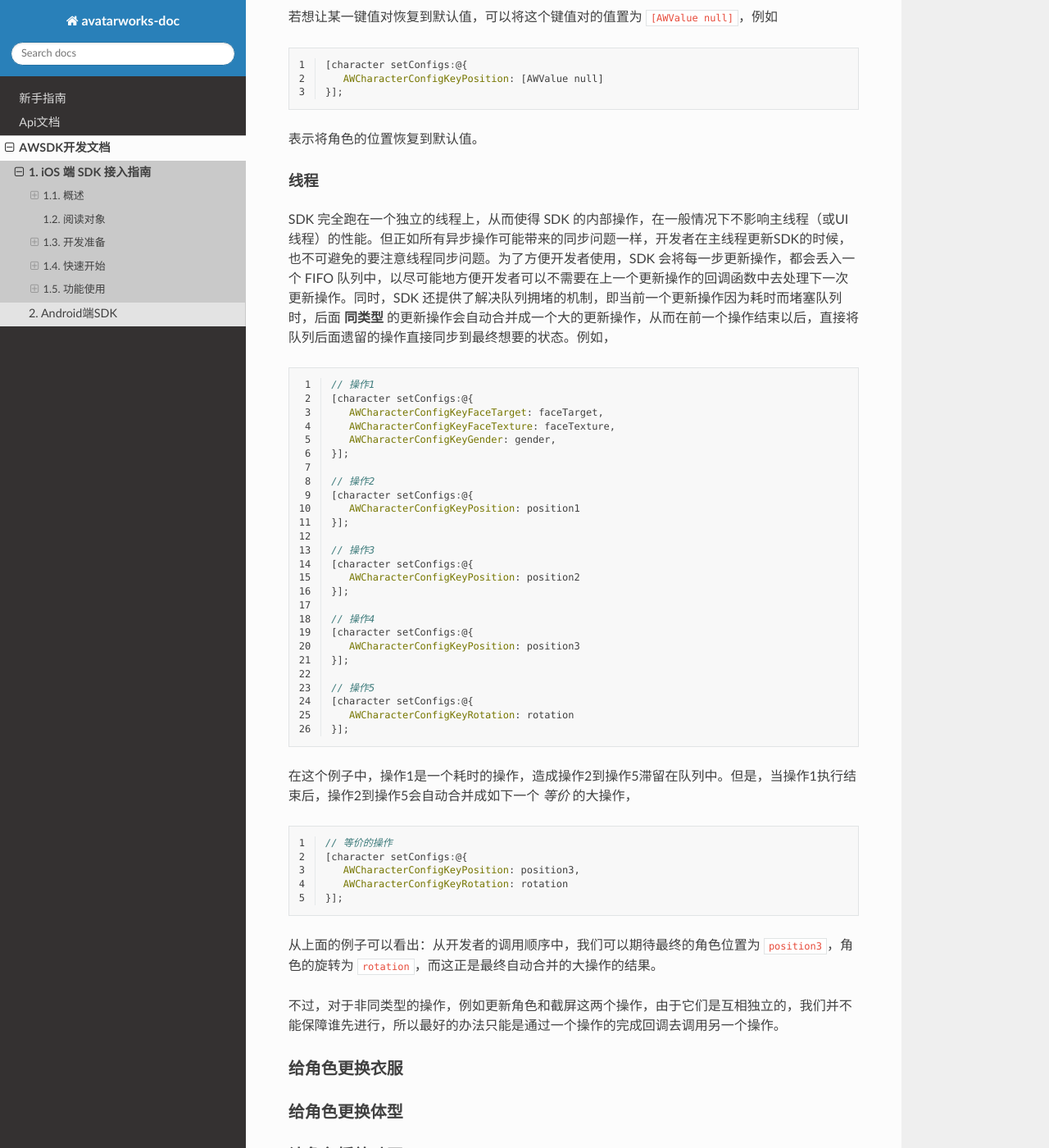
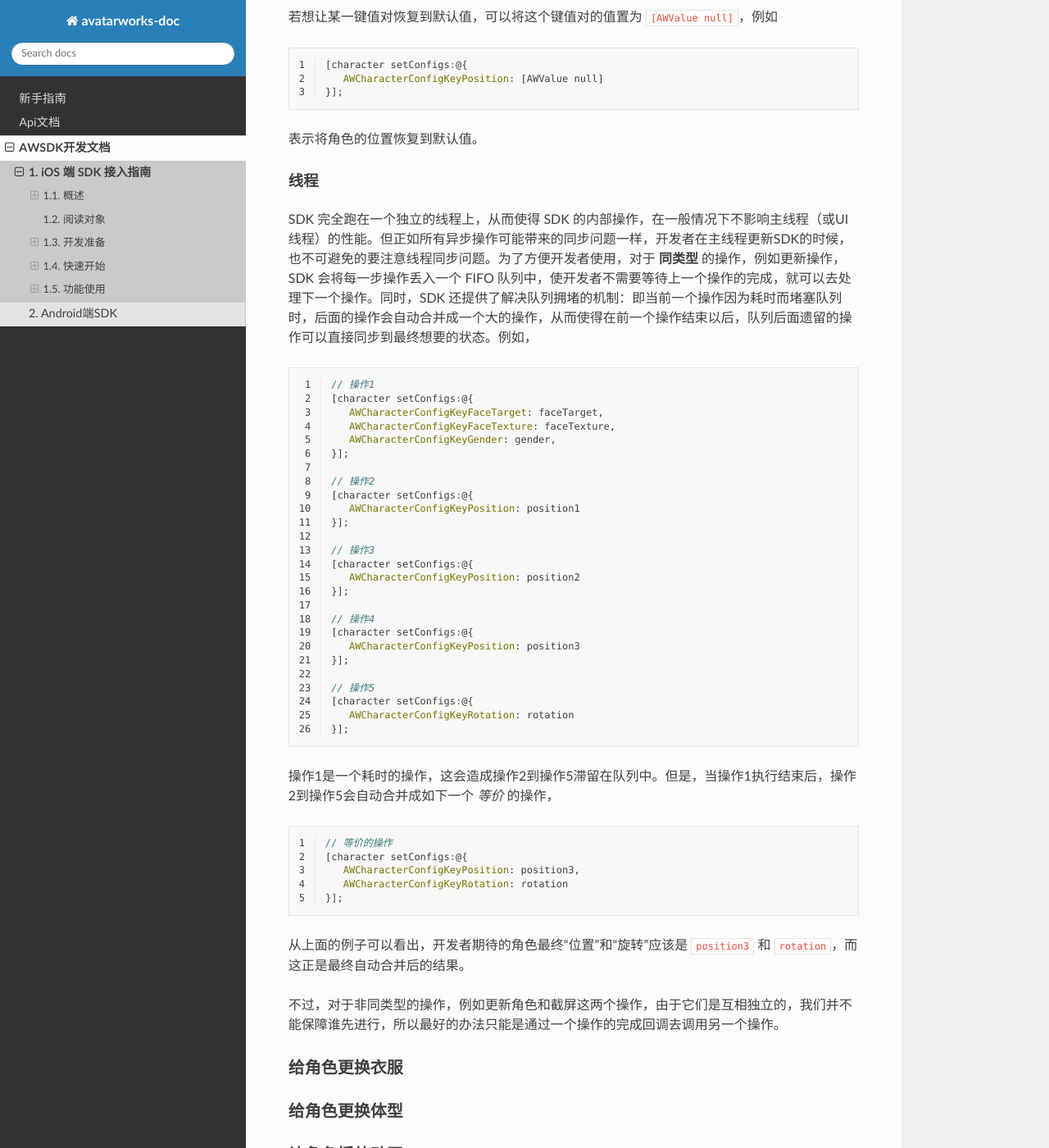
Before and after one commit to avatarworks/doc, a Sphinx documentation site: the page built from source/awsdk/ios.rst, in a window 1280 px wide and 1400 px high, scrolled down 7754 px. Shown: the whole window at 82% size. Built offline with Sphinx 7.4.7 and the Read the Docs theme 2.0.0, drawn with Linux system fonts in a browser that asks for light colours.

Commit message:
Update ios.rst

```diff
--- a/source/awsdk/ios.rst
+++ b/source/awsdk/ios.rst
@@ -326,7 +326,7 @@ SDK 设计理念
 线程
 ^^^^^^^^^
 
-SDK 完全跑在一个独立的线程上，从而使得 SDK 的内部操作，在一般情况下不影响主线程（或UI线程）的性能。但正如所有异步操作可能带来的同步问题一样，开发者在主线程更新SDK的时候，也不可避免的要注意线程同步问题。为了方便开发者使用，SDK 会将每一步更新操作，都会丢入一个 FIFO 队列中，以尽可能地方便开发者可以不需要在上一个更新操作的回调函数中去处理下一次更新操作。同时，SDK 还提供了解决队列拥堵的机制，即当前一个更新操作因为耗时而堵塞队列时，后面 **同类型** 的更新操作会自动合并成一个大的更新操作，从而在前一个操作结束以后，直接将队列后面遗留的操作直接同步到最终想要的状态。例如，
+SDK 完全跑在一个独立的线程上，从而使得 SDK 的内部操作，在一般情况下不影响主线程（或UI线程）的性能。但正如所有异步操作可能带来的同步问题一样，开发者在主线程更新SDK的时候，也不可避免的要注意线程同步问题。为了方便开发者使用，对于 **同类型** 的操作，例如更新操作，SDK 会将每一步操作丢入一个 FIFO 队列中，使开发者不需要等待上一个操作的完成，就可以去处理下一个操作。同时，SDK 还提供了解决队列拥堵的机制：即当前一个操作因为耗时而堵塞队列时，后面的操作会自动合并成一个大的操作，从而使得在前一个操作结束以后，队列后面遗留的操作可以直接同步到最终想要的状态。例如，
 
 .. code-block:: objc
    :linenos:
@@ -358,7 +358,7 @@ SDK 完全跑在一个独立的线程上，从而使得 SDK 的内部操作，
       AWCharacterConfigKeyRotation: rotation
    }];
 
-在这个例子中，操作1是一个耗时的操作，造成操作2到操作5滞留在队列中。但是，当操作1执行结束后，操作2到操作5会自动合并成如下一个 *等价* 的大操作，
+操作1是一个耗时的操作，这会造成操作2到操作5滞留在队列中。但是，当操作1执行结束后，操作2到操作5会自动合并成如下一个 *等价* 的操作，
 
 .. code-block:: objc
    :linenos:
@@ -369,7 +369,7 @@ SDK 完全跑在一个独立的线程上，从而使得 SDK 的内部操作，
       AWCharacterConfigKeyRotation: rotation
    }];
 
-从上面的例子可以看出：从开发者的调用顺序中，我们可以期待最终的角色位置为 ``position3``，角色的旋转为 ``rotation``，而这正是最终自动合并的大操作的结果。
+从上面的例子可以看出，开发者期待的角色最终“位置”和“旋转”应该是 ``position3`` 和 ``rotation``，而这正是最终自动合并后的结果。
 
 不过，对于非同类型的操作，例如更新角色和截屏这两个操作，由于它们是互相独立的，我们并不能保障谁先进行，所以最好的办法只能是通过一个操作的完成回调去调用另一个操作。
 
```
